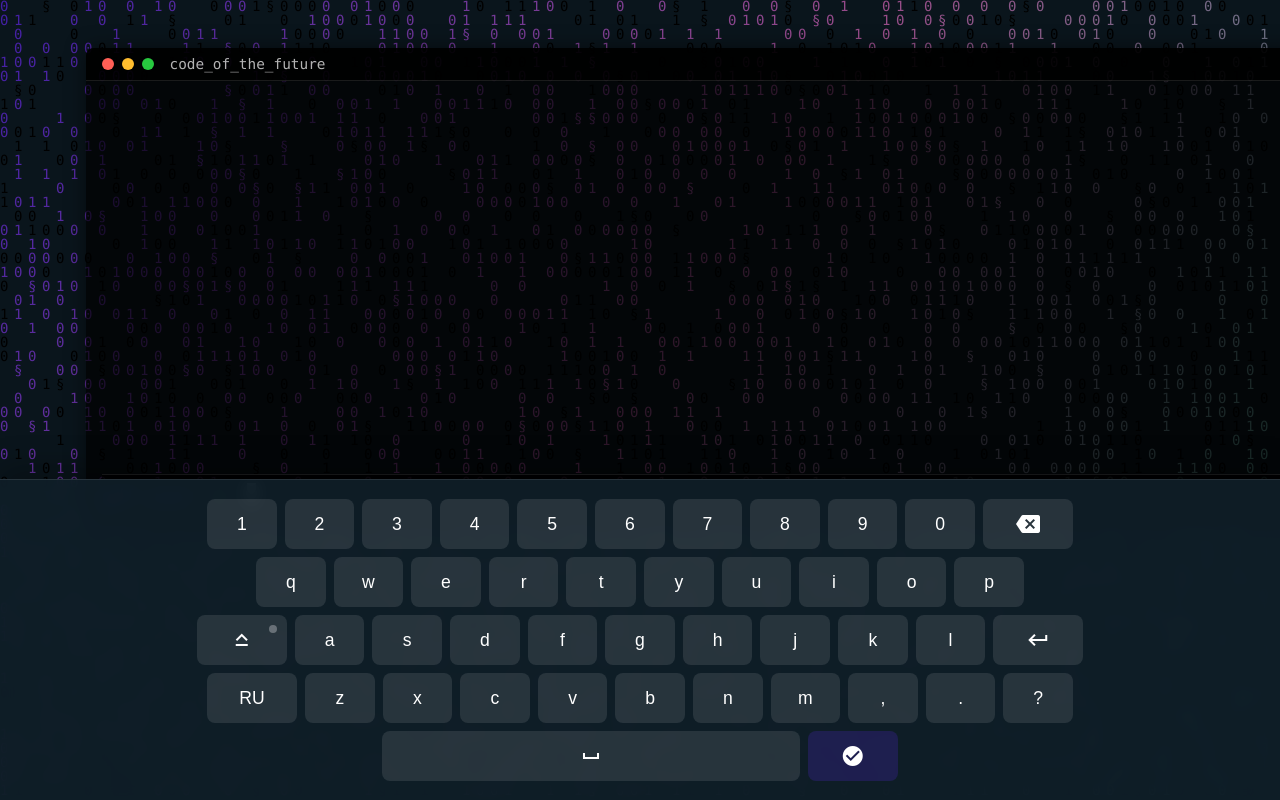
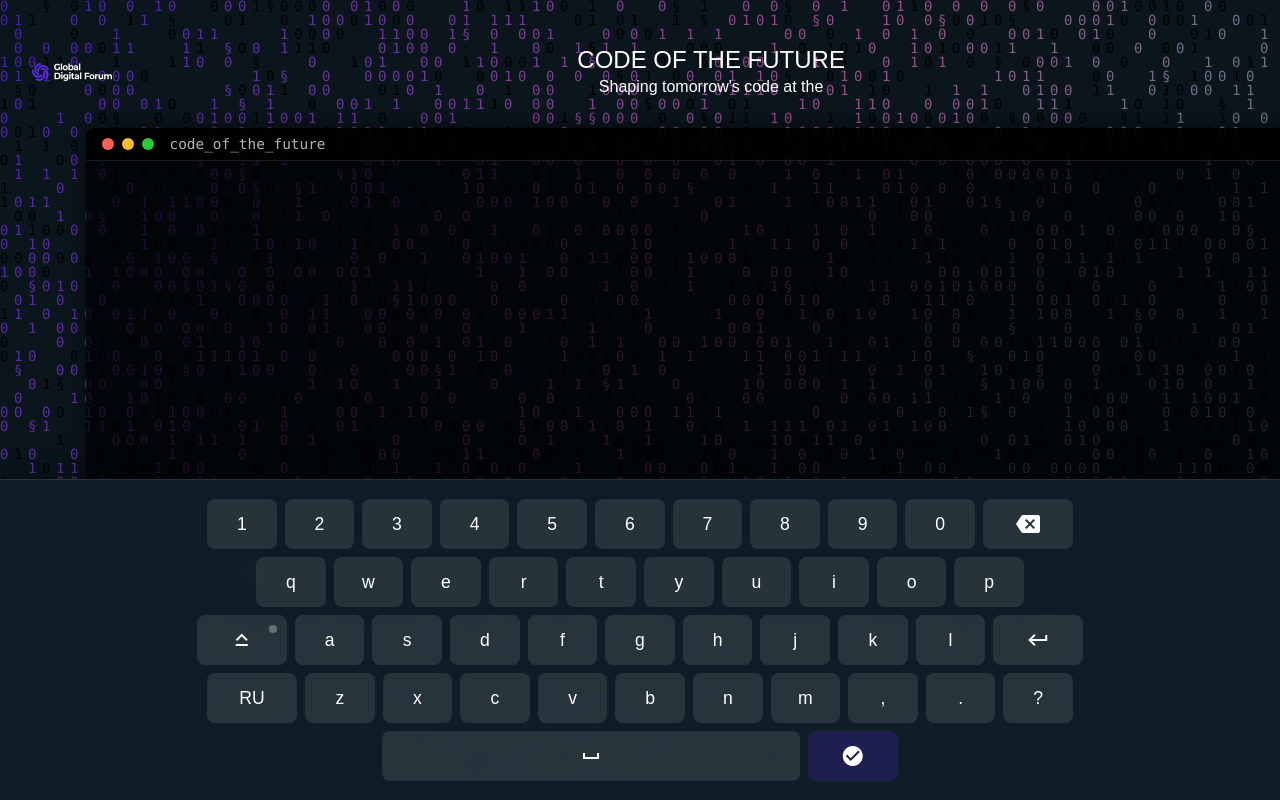
Before and after one commit to p1shvanov/gdf-form, a website with bundled scripts: page index.html in a window 1280 px wide. Shown: the top 800 px of the page. Built offline with nearby package versions, Linux system fonts and the light colour scheme; animation ran at ten frames a second; a web font is replaced by a local one.

Commit message:
Fixed url

```diff
--- a/index.html
+++ b/index.html
@@ -7,10 +7,10 @@
     <link rel="stylesheet" href="styles.css" />
     <link href="https://fonts.cdnfonts.com/css/coolvetica-2" rel="stylesheet" />
     <link
-    rel="stylesheet"
-    href="https://cdnjs.cloudflare.com/ajax/libs/animate.css/4.1.1/animate.min.css"
-  />
-  <link href="https://fonts.googleapis.com/icon?family=Material+Icons" rel="stylesheet">
+      rel="stylesheet"
+      href="https://cdnjs.cloudflare.com/ajax/libs/animate.css/4.1.1/animate.min.css"
+    />
+    <link href="https://fonts.googleapis.com/icon?family=Material+Icons" rel="stylesheet">
   </head>
   <body>
     <canvas id="binary-canvas"></canvas>
@@ -18,7 +18,7 @@
 
     <main class="content">
       <header class="header">
-        <!-- <div class="logo-container">
+        <div class="logo-container">
           <img
             src="logo/svg/GDF_Logo-01.svg"
             class="logo active"
@@ -33,7 +33,7 @@
         <div class="header-text">
           <div class="header-title">CODE OF THE FUTURE</div>
           <div class="header-subtitle">Shaping tomorrow's code at the</div>
-        </div> -->
+        </div>
       </header>
 
       <div class="console-container">
--- a/sheets-service.js
+++ b/sheets-service.js
@@ -2,7 +2,7 @@ export class SheetsService {
     // https://docs.google.com/spreadsheets/d/1pAMVawuJ3yqZ2hbJaUMX5NKIL7ggGbTaCOD-3ILTekU/edit?gid=0#gid=0
   constructor() {
     // Replace this with your Google Apps Script Web App URL
-    this.SCRIPT_URL = 'https://script.google.com/macros/s/AKfycby3Z9aBdZlfHQ3an567xekLFWcRetjbqn-ZaGuy59X7_5J5wxQ-Poo6kKG7JkuFCT3hMg/exec';
+    this.SCRIPT_URL = 'https://script.google.com/macros/s/AKfycbw_8XlKlkUKKgPB_El1SU9cPly-A3FP2iVIn2B-0puKHmZm4Gdgit61ZRK7vNdIaCzikg/exec';
     this.queue = [];
     this.isProcessing = false;
     this.lastTimestamp = '1970-01-01T00:00:00.000Z';
```
